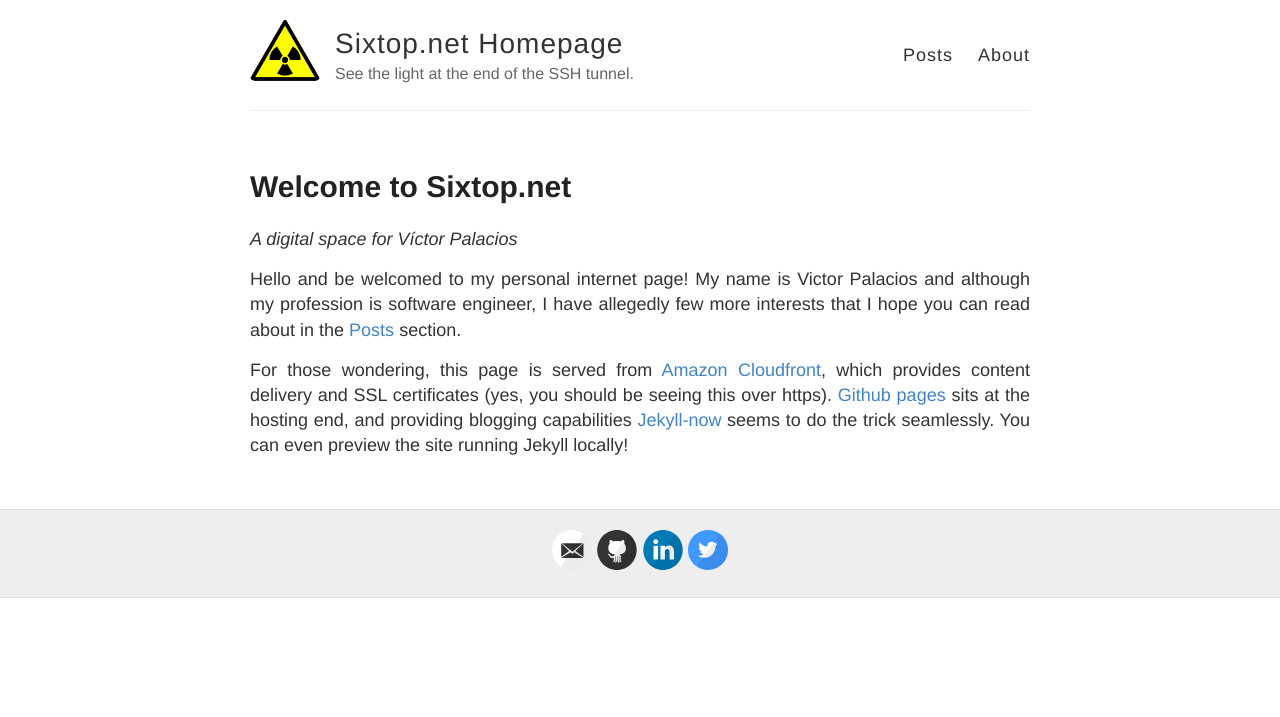
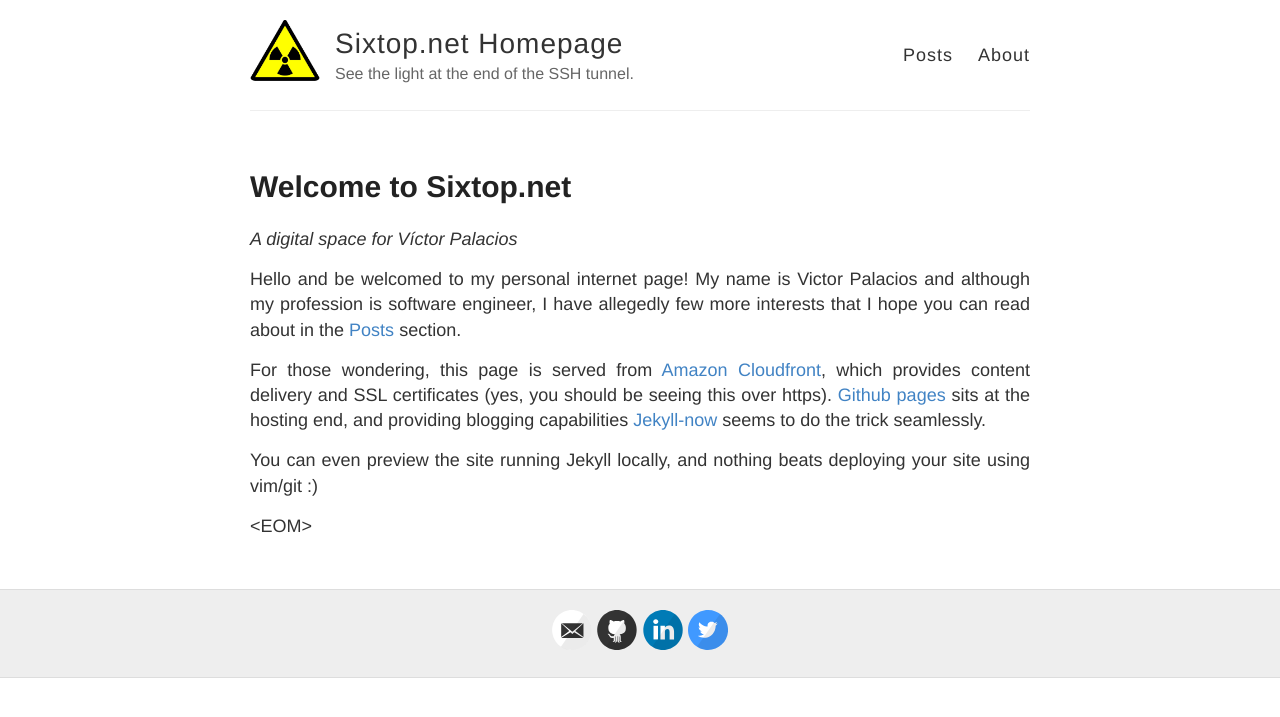
Before and after one commit to sixtop/sixtop.github.io, a Jekyll site: the page built from index.md, in a window 1280 px wide. Shown: the top 717 px of the page. Built offline with Jekyll 4.4.1, drawn with Linux system fonts in a browser that asks for light colours; our own code applies the rules of GitHub Pages for plain Markdown files.

Commit message:
updated index.md

```diff
--- a/index.md
+++ b/index.md
@@ -10,4 +10,8 @@ Welcome to Sixtop.net
 
 Hello and be welcomed to my personal internet page! My name is Victor Palacios and although my profession is software engineer, I have allegedly few more interests that I hope you can read about in the [Posts](/posts/) section.
 
-For those wondering, this page is served from [Amazon Cloudfront](https://aws.amazon.com/cloudfront/), which provides content delivery and SSL certificates (yes, you should be seeing this over https). [Github pages](https://pages.github.com/) sits at the hosting end, and providing blogging capabilities [Jekyll-now](https://github.com/barryclark/jekyll-now) seems to do the trick seamlessly. You can even preview the site running Jekyll locally!
+For those wondering, this page is served from [Amazon Cloudfront](https://aws.amazon.com/cloudfront/), which provides content delivery and SSL certificates (yes, you should be seeing this over https). [Github pages](https://pages.github.com/) sits at the hosting end, and providing blogging capabilities [Jekyll-now](https://github.com/barryclark/jekyll-now) seems to do the trick seamlessly.
+
+You can even preview the site running Jekyll locally, and nothing beats deploying your site using vim/git :)
+
+\<EOM>
```
